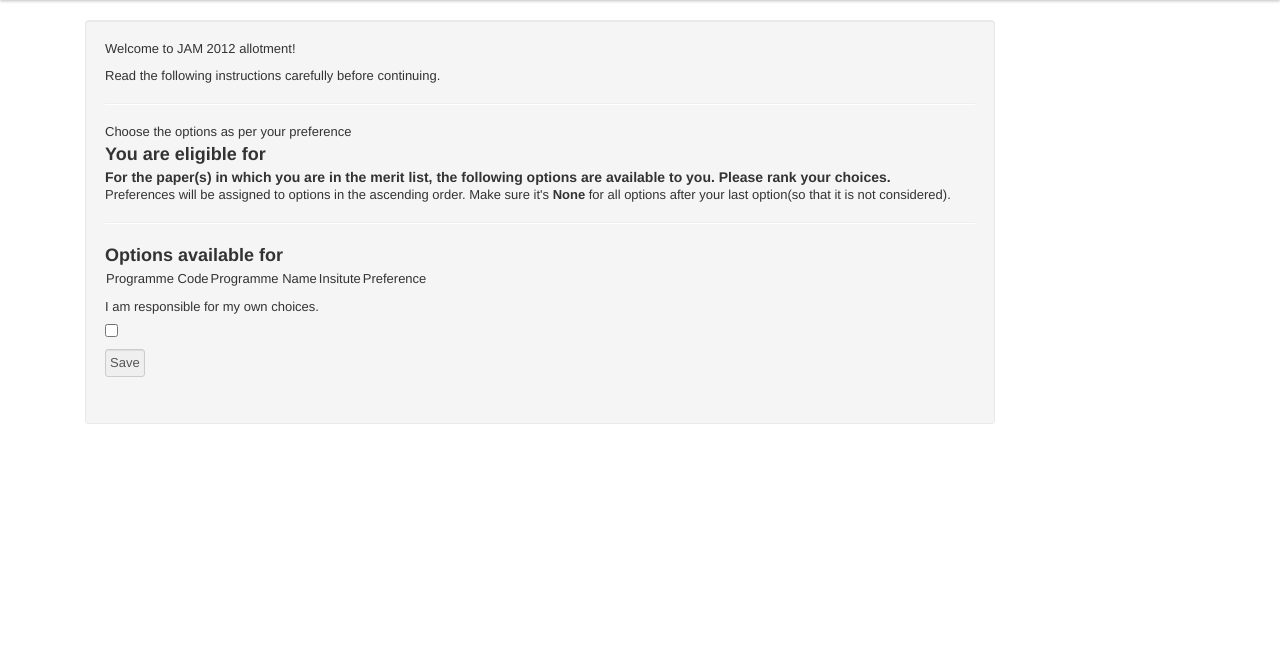
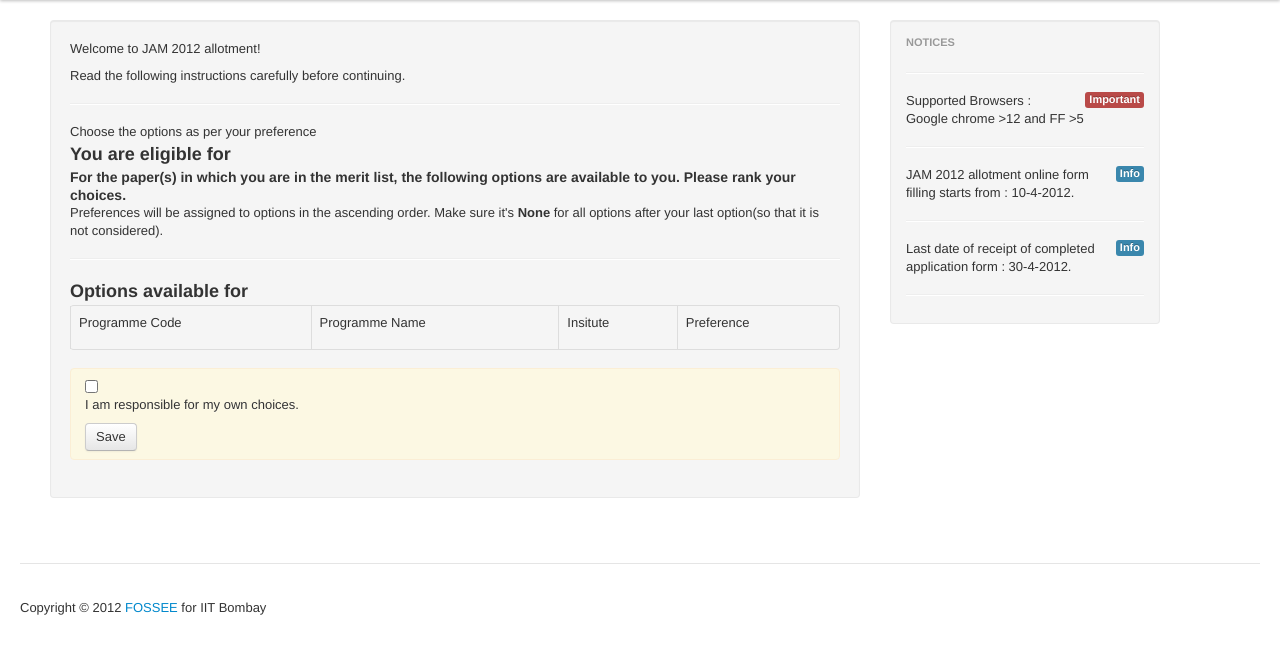
Before and after one commit to primalpop/aloha, a Django app: template template/allotter/apply.html in a window 1280 px wide. Shown: the part 40-701 px from the top of the page. Run offline with Django 3.2, Linux system fonts and the light colour scheme; the template is opened without the code that fills it, so the values that code supplies are empty.

Commit message:
Made changes for bootstrap

```diff
--- a/template/allotter/apply.html
+++ b/template/allotter/apply.html
@@ -47,14 +47,15 @@
 <form action="/allotter/{{user.username}}/submit/" method="post">
 {% csrf_token %}
 
-<table>
-<tr>
+<table class="table table-bordered table-striped ">
+<thead>
 <td><p>Programme Code </p></td>
 <td><p>Programme Name </p></td>
 <td><p>Insitute </p></td>
 <td><p>Preference </p></td>
-</tr>
+</thead>
 
+<tbody>
 {% for option in options_available_first %}
     <tr>
     <td><p> {{ option.opt_code }} </p></td>
@@ -69,6 +70,7 @@
     </td>
     </tr>
 {% endfor %}
+</tbody>
 </table>
 
 {% if np == 2  %}
@@ -76,13 +78,14 @@
 <h3>Options available for {{second_paper}} </h3>
 
 <table>
-<tr>
+<thead>
 <td><p>Programme Code </p></td>
 <td><p>Programme Name </p></td>
 <td><p>Insitute </p></td>
 <td><p>Preference </p></td>
-</tr>
+</thead>
 
+<tbody>
 {% for option in options_available_second %}
     <tr>
     <td><p> {{option.opt_code }} </p></td>
@@ -97,13 +100,18 @@
     </td>
     </tr>
 {% endfor %}
+</tbody>
 </table>
 
 {% endif %}
 
-<p><label for="check">I am responsible for my own choices.</label>
-<input type="checkbox" name="check" id="check" /></p>
-<input type="submit" name="save" value="Save" />
+
+<div class="alert">
+
+<p><input type="checkbox" name="check" id="check" /><label for="check">I am responsible for my own choices.</label>
+</p>
+<input type="submit" name="save" value="Save" class="btn" />
+</div>
 </form>
 
 {% endblock content %}
--- a/template/base.html
+++ b/template/base.html
@@ -19,6 +19,7 @@
       }
     </style>
     <link href="{{ STATIC_URL }}css/bootstrap-responsive.css" rel="stylesheet">
+    <link href="{{ STATIC_URL }}css/style.css" rel="stylesheet">
 
     <!-- Le HTML5 shim, for IE6-8 support of HTML5 elements -->
     <!--[if lt IE 9]>
@@ -43,6 +44,9 @@
               <li><a href="#faq">FAQs</a></li>
               <li><a href="#contact">Contact</a></li>
             </ul>
+            {% if user.is_authenticated %}
+            <p class="navbar-text pull-right">Application for registration number {{ user }}</a></p>
+            {% endif %}
             {% block navbar %}{% endblock %}
           </div><!--/.nav-collapse -->
         </div>
@@ -50,8 +54,8 @@
     </div>
 
 
-<div class="container">
-    <div class="span9 well">
+<div class="container-fluid">
+    <div class="span8 well">
         <div id="content">
             {% block content %}{% endblock %}
             {% block main_content %}{% endblock %}
@@ -59,12 +63,27 @@
     </div>
     <div class="span3">
         <div id="sidebar">
+            <div class="well sidebar-nav">
+                <ul class="nav nav-list">
+                  <li class="nav-header">Notices</li>
+                  <li><hr></li>
+                  <li><span class="label label-important pull-right">Important</span></li>
+                  <li>Supported Browsers : <br />Google chrome >12 and FF >5</li>
+                  <li><hr></li>
+                  <li><span class="label label-info pull-right">Info</span></li>
+                  <li>JAM 2012 allotment online form filling starts from : 10-4-2012.</li>
+                  <li><hr></li>
+                  <li><span class="label label-info pull-right">Info</span></li>
+                  <li>Last date of receipt of completed application form : 30-4-2012.</li>
+                  <li><hr></li>
+                </ul>
+            </div><!--/.well -->
             {% block sidebar %}{% endblock %}
         </div>
     </div>
-
-
-
+    <footer>
+        <p>Copyright &copy; 2012 <a href="http://fossee.in">FOSSEE</a> for IIT Bombay</p>
+    </footer>
 </div> <!-- /container -->
 
 </body>
```
Also changed, not shown: template/allotter/login.html (+6 -12 lines).
